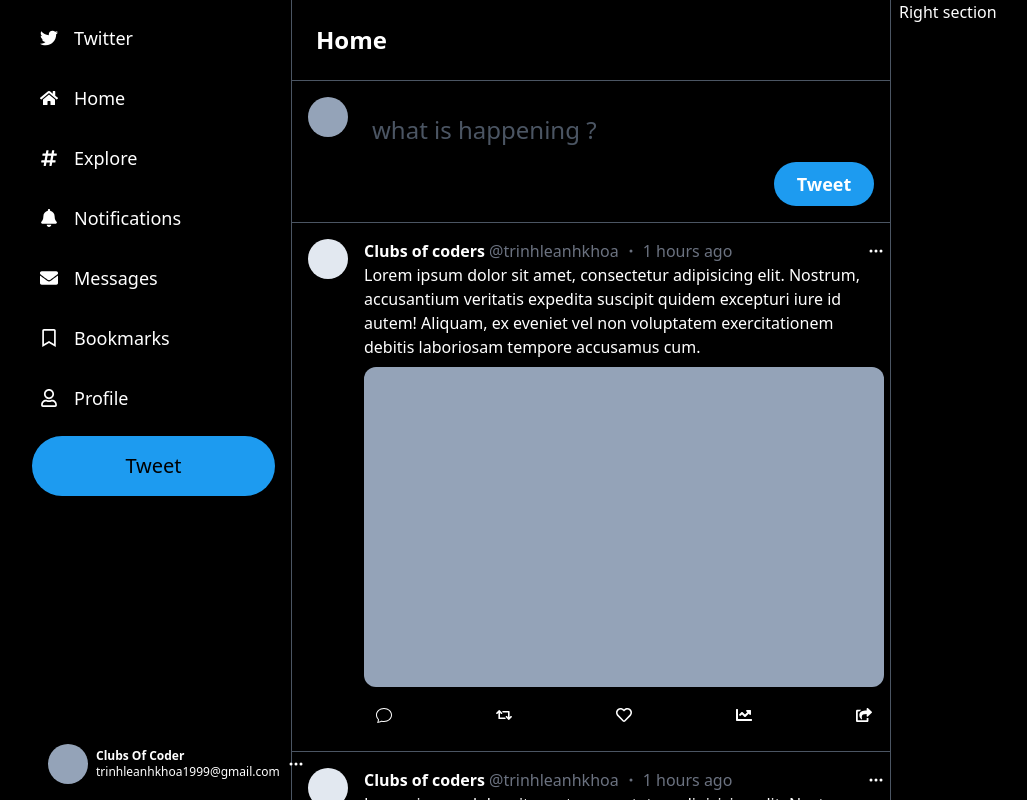
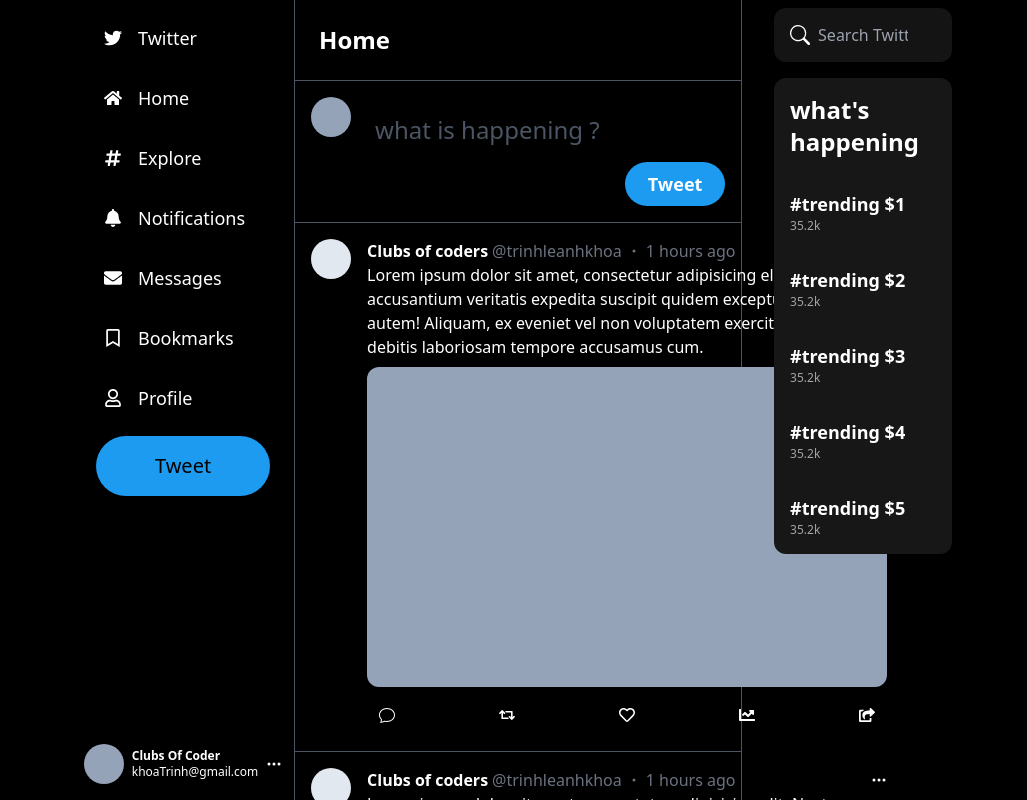
Before and after one commit to trinhleanhkhoa1999/social-media, a React (Vite) app: page /home in a window 1280 px wide. Shown: the top 800 px of the page, without its empty margins (112-1139 px from the left). Built offline with nearby package versions, Linux system fonts and the light colour scheme.

Commit message:
khoa: finish homepage

```diff
--- a/src/components/LeftSidebar/index.tsx
+++ b/src/components/LeftSidebar/index.tsx
@@ -41,7 +41,7 @@
 ];
 const LeftSidebar = () => {
   return (
-    <section className="fixed w-[275px] flex flex-col items-stretch h-screen space-y-4 px-4">
+    <section className="sticky top-0 w-[23%] flex flex-col items-stretch h-screen px-4">
       <div className="flex flex-col items-stretch space-y-4 mt-4 h-full">
         {navigationItem.map((item, idx) => {
           return (
@@ -59,12 +59,12 @@
           Tweet
         </button>
       </div>
-      <button className="w-full rounded-full flex items-center space-x-2 p-4 bg-transparent text-center hover:bg-white/20 transition duration-200 text-white">
+      <button className="w-full rounded-full flex items-center justify-center space-x-2 p-4 bg-transparent hover:bg-white/10 transition duration-200 text-white">
         <div className="flex items-center space-x-2">
           <div className="rounded-full bg-slate-400 w-10 h-10"></div>
           <div className="text-left text-xs">
             <div className="font-semibold">Clubs Of Coder</div>
-            <div className="text-xs">trinhleanhkhoa1999@gmail.com</div>
+            <div className="text-xs">khoaTrinh@gmail.com</div>
           </div>
         </div>
         <div>
--- a/src/components/MainComponent/index.tsx
+++ b/src/components/MainComponent/index.tsx
@@ -8,7 +8,7 @@
 
 const MainComponent = () => {
   return (
-    <main className="text-white mx-2 ml-[275px] flex w-full max-w-[600px] h-full min-h-screen flex-col border-l-[0.5px] border-r-[0.5px] border-gray-600">
+    <main className="text-white mx-2 flex w-[50%] h-full min-h-screen flex-col border-l-[0.5px] border-r-[0.5px] border-gray-600">
       <h1 className="text-2xl font-bold p-6  backdrop-blur bg-black/10 sticky top-0">
         Home
       </h1>
--- /dev/null
+++ b/src/components/RightSidebar/index.tsx
@@ -0,0 +1,38 @@
+import { BsSearch } from "react-icons/bs";
+
+const RightSidebar = () => {
+  return (
+    <section className="text-white sticky top-0 mt-2 w-full flex flex-col items-stretch h-screen px-6 ml-auto">
+      <div>
+        <div className="relative w-full h-full group">
+          <input
+            id="searchBox"
+            type="text"
+            placeholder="Search Twitter"
+            className="outline-none peer focus:border-primary focus:border bg-neutral-900/90 w-full h-full rounded-xl py-4 px-11"
+          />
+          <label
+            htmlFor="searchBox"
+            className="absolute top-0 left-0 h-full flex items-center justify-center p-4 peer-focus:text-primary"
+          >
+            <BsSearch className="w-5 h-5" />
+          </label>
+        </div>
+      </div>
+      <div className="flex flex-col rounded-xl bg-neutral-900 my-4">
+        <h3 className="font-bold text-2xl px-4 my-4">what's happening</h3>
+        <div>
+          {Array.from({ length: 5 }).map((_, i) => (
+            <div key={i} className="hover:bg-white/10 p-4 last:rounded-b-xl">
+              <div className="font-bold text-lg">#trending ${i + 1}</div>
+              <div className="text-xs text-neutral-400">35.2k</div>
+            </div>
+          ))}
+        </div>
+      </div>
+      <div></div>
+    </section>
+  );
+};
+
+export default RightSidebar;
--- a/src/pages/HomePage/index.tsx
+++ b/src/pages/HomePage/index.tsx
@@ -1,15 +1,14 @@
 import LeftSidebar from "../../components/LeftSidebar";
 import MainComponent from "../../components/MainComponent";
+import RightSidebar from "../../components/RightSidebar";
 
 const HomePage = () => {
   return (
     <div className="w-full h-full flex justify-center items-center relative bg-black">
-      <div className="max-w-screen-lg w-full flex relative h-full">
-        {/* left siderbar for navigation/header */}
+      <div className="max-w-[70vw] w-full h-full flex relative">
         <LeftSidebar />
-        {/* main component content */}
         <MainComponent />
-        <section className="text-white">Right section</section>
+        <RightSidebar />
       </div>
     </div>
   );
```
